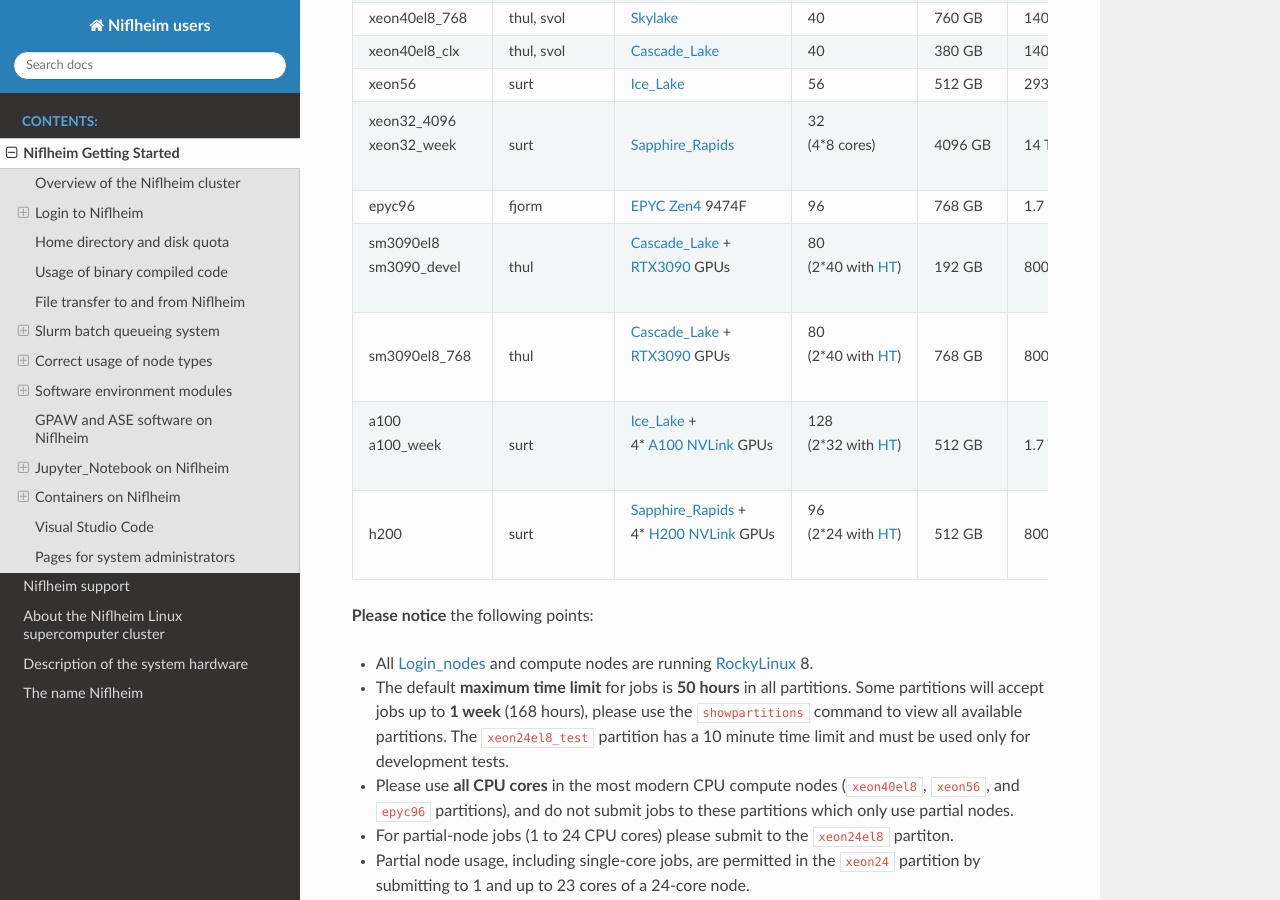
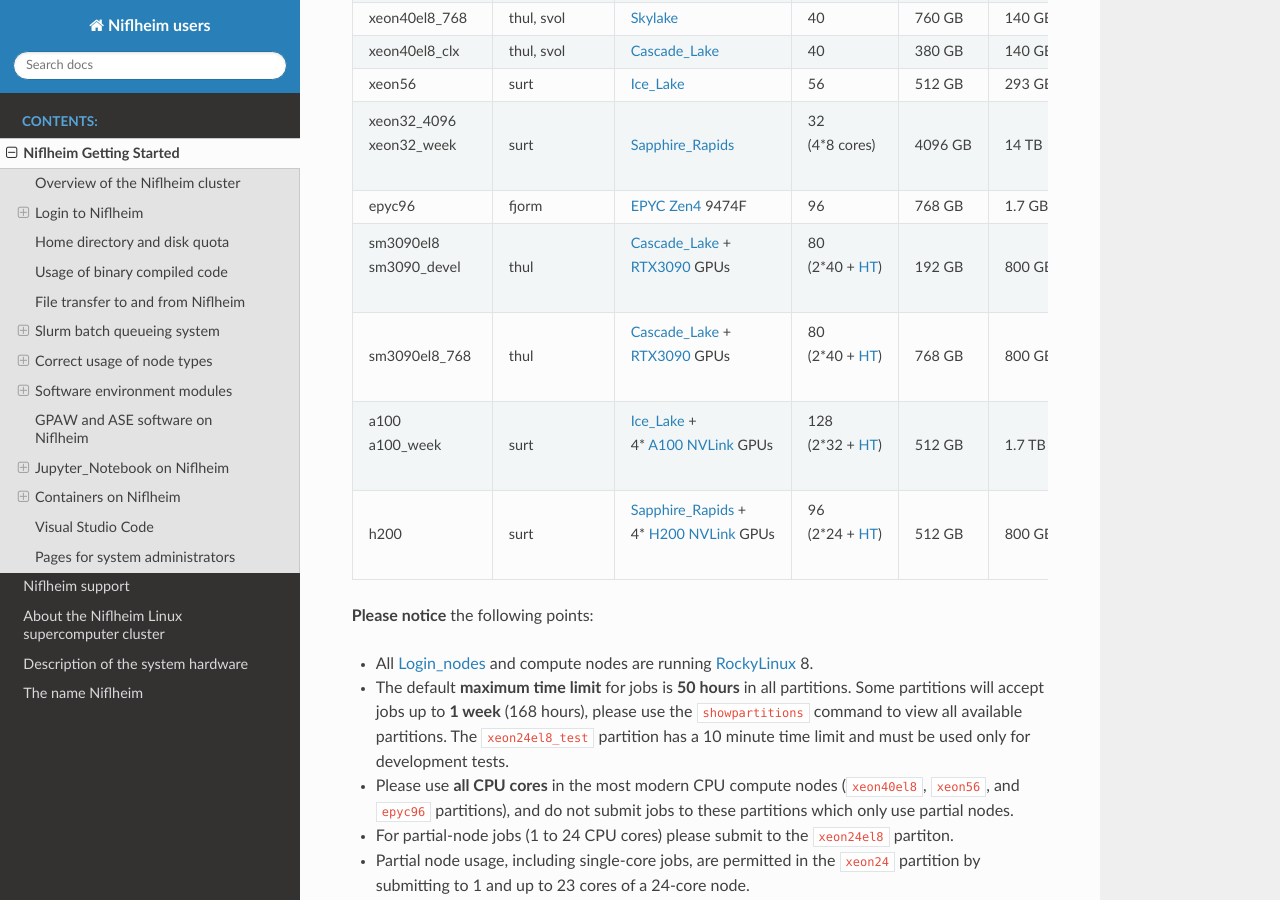
Before and after one commit to OleHolmNielsen/Niflheim_users, a Sphinx documentation site: the page built from docs/Niflheim_Getting_Started.rst, in a window 1280 px wide and 900 px high, scrolled down 4988 px. Built offline with Sphinx 7.4.7 and the Read the Docs theme 3.1.0, drawn with Linux system fonts in a browser that asks for light colours.

Commit message:
Minor edit

```diff
--- a/docs/Niflheim_Getting_Started.rst
+++ b/docs/Niflheim_Getting_Started.rst
@@ -312,7 +312,7 @@ Niflheim contains a number of node partitions with different types of CPU archit
     - | Cascade_Lake_ +
       | RTX3090_ GPUs
     - | 80
-      | (2*40 with HT_)
+      | (2*40 + HT_)
     - 192 GB
     - 800 GB
   * - sm3090el8_768
@@ -320,7 +320,7 @@ Niflheim contains a number of node partitions with different types of CPU archit
     - | Cascade_Lake_ +
       | RTX3090_ GPUs
     - | 80
-      | (2*40 with HT_)
+      | (2*40 + HT_)
     - 768 GB
     - 800 GB
   * - | a100
@@ -329,7 +329,7 @@ Niflheim contains a number of node partitions with different types of CPU archit
     - | Ice_Lake_ +
       | 4* A100_ NVLink_ GPUs
     - | 128
-      | (2*32 with HT_)
+      | (2*32 + HT_)
     - 512 GB
     - 1.7 TB
   * - h200
@@ -337,7 +337,7 @@ Niflheim contains a number of node partitions with different types of CPU archit
     - | Sapphire_Rapids_ +
       | 4* H200_ NVLink_ GPUs
     - | 96
-      | (2*24 with HT_)
+      | (2*24 + HT_)
     - 512 GB
     - 800 GB
 
```
